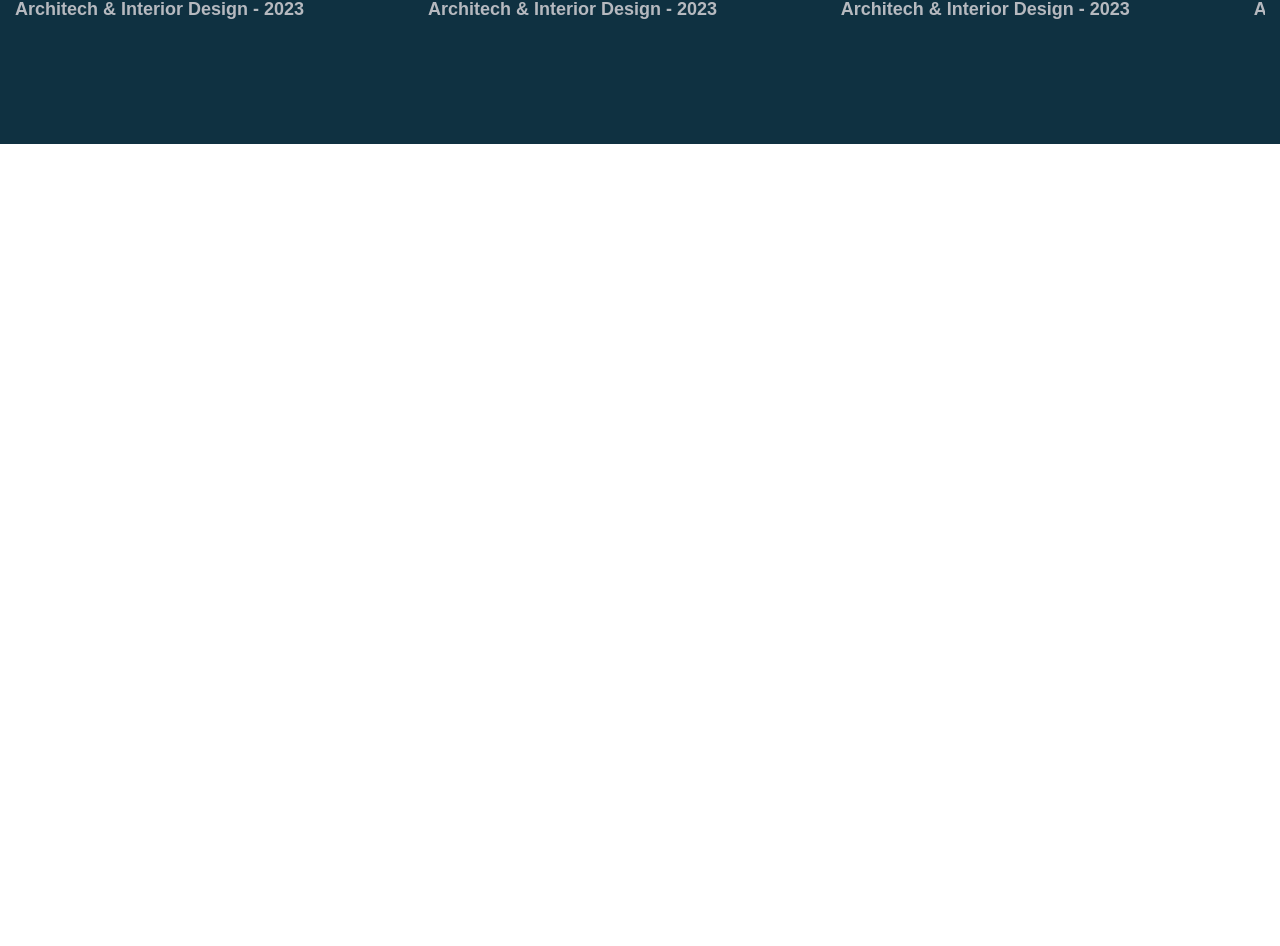
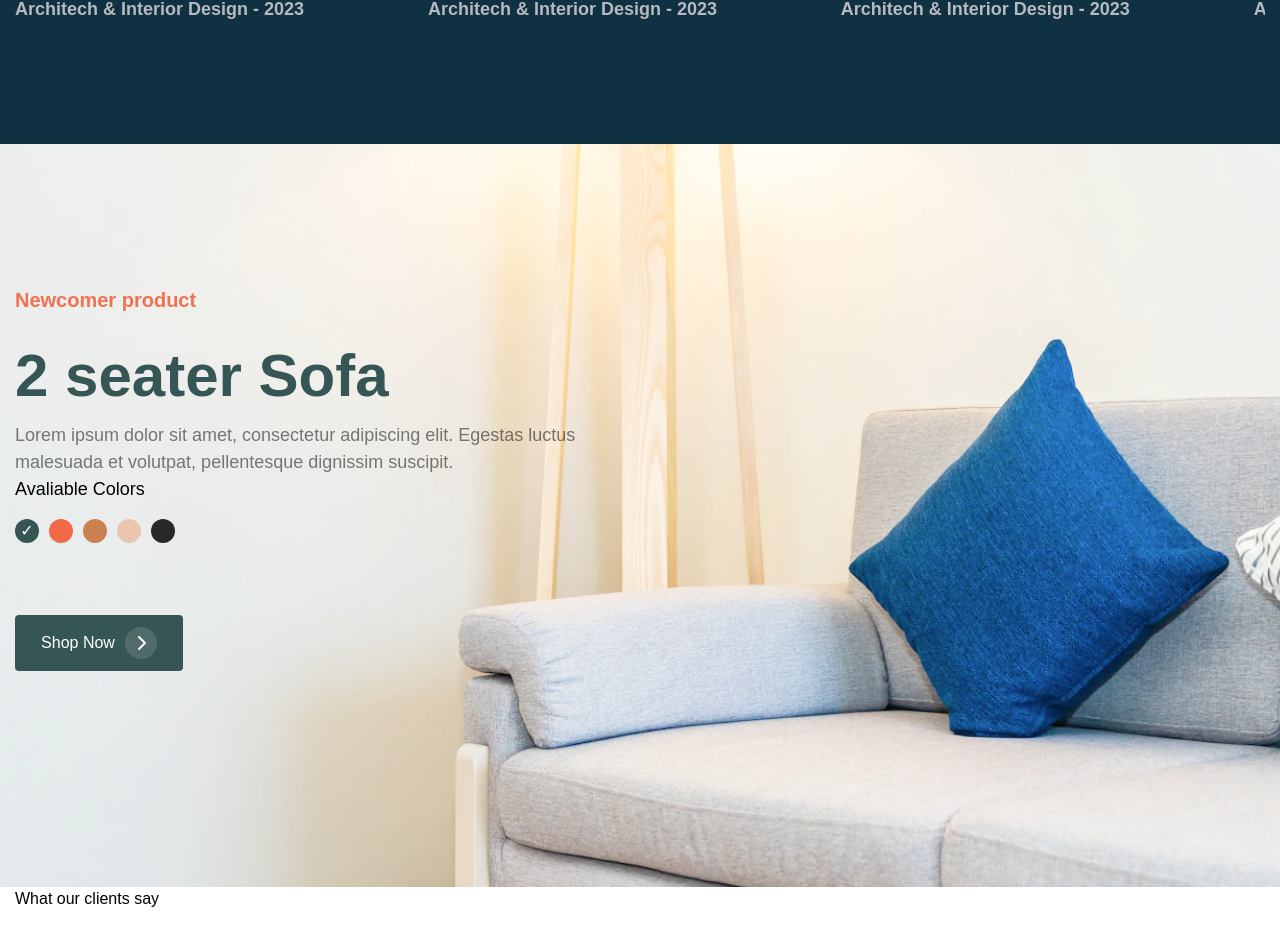
Before and after one commit to Utkirbek221/Loyiha1, a React (Create React App) app: page / in a window 1280 px wide. Shown: the part 3330-4276 px from the top of the page. Built offline with nearby package versions, Linux system fonts and the light colour scheme.

Commit message:
section sofa

```diff
--- a/package.json
+++ b/package.json
@@ -11,6 +11,7 @@
     "fontawesome": "^5.6.3",
     "react": "^18.2.0",
     "react-dom": "^18.2.0",
+    "react-icons": "^4.8.0",
     "react-scripts": "5.0.1",
     "swiper": "^9.2.4",
     "web-vitals": "^2.1.4"
--- a/src/components/Header.jsx
+++ b/src/components/Header.jsx
@@ -1,6 +1,7 @@
 import React from "react";
 import img from "../img/img.png";
 import logo from "../img/Logo.svg";
+
 export default function Header() {
   return (
     <header
--- /dev/null
+++ b/src/components/SS.jsx
@@ -0,0 +1,35 @@
+import React, { useState } from "react";
+
+export default function SS({activeButton,handleClick}) {
+
+
+  return (
+    <div className="flex items-center gap-[10px]">
+      <button
+        className={activeButton === 0 ? "active bg-[#355655] w-[24px] h-[24px] rounded-[50%] text-[#ffff]" : "bg-[#355655] w-[24px] h-[24px] rounded-[50%] text-[#ffff] "}
+        onClick={() => handleClick(0)}
+      >
+      </button>
+      <button
+        className={activeButton === 1 ? "active text-[#ffff] bg-[#F26947] w-[24px] h-[24px] rounded-[50%]" : "bg-[#F26947] w-[24px] h-[24px] rounded-[50%] "}
+        onClick={() => handleClick(1)}
+      >
+      </button>
+      <button
+        className={activeButton === 2 ? "active text-[#ffff] bg-[#CA8152] w-[24px] h-[24px] rounded-[50%]" : "bg-[#CA8152] w-[24px] h-[24px] rounded-[50%]"}
+        onClick={() => handleClick(2)}
+      >
+      </button>
+      <button
+        className={activeButton === 3 ? "active text-[#ffff] bg-[#EBC5AD] w-[24px] h-[24px] rounded-[50%]" : "bg-[#EBC5AD] w-[24px] h-[24px] rounded-[50%]"}
+        onClick={() => handleClick(3)}
+      >
+      </button>
+      <button
+        className={activeButton === 4 ? "active text-[#ffff] bg-[#292928] w-[24px] h-[24px] rounded-[50%]" : "bg-[#292928] w-[24px] h-[24px] rounded-[50%]"}
+        onClick={() => handleClick(4)}
+      >
+      </button>
+    </div>
+  );
+}
--- a/src/components/Section.jsx
+++ b/src/components/Section.jsx
@@ -6,8 +6,15 @@ import "swiper/css";
 import "swiper/css/pagination";
 import "swiper/css/navigation";
 import { Navigation } from "swiper";
+import bgImg from "../img/bgimg.svg";
+import SS from "./SS";
 
 export default function Section() {
+  const [activeButton, setActiveButton] = useState(0);
+  const handleClick = (index) => {
+    setActiveButton(index);
+  };
+
   const { products, room } = useGlobalContext();
   const [setSwiperRef] = useState(null);
   const SlideRef = useRef();
@@ -20,6 +27,11 @@ export default function Section() {
   const slideRef = useRef();
   const next = () => {
     slideRef.current.swiper.slideNext();
+  };
+  const style = {
+    button:
+      "flex gap-[10px] justify-center items-center rounded-[4px] text-[#ffff] w-[168px] h-[56px]",
+    text: "text-[60px] font-semibold  pt-[16px]  pb-[1px]",
   };
 
   return (
@@ -151,8 +163,11 @@ export default function Section() {
           <h1 className="text-[60px] font-semibold pt-[129px] text-[white]">
             Our lates projects
           </h1>
-          <div  className="absolute right-[4%] bottom-[33%] w-[90px] h-[90px] border-[#0F3141] z-[9999]  border-[8px] bg-[#F07454] rounded-[50%] flex items-center justify-center">
-            <i onClick={next}  className="fa-solid fa-arrow-right text-[44px] text-[#ffff]"></i>
+          <div className="cursor-pointer absolute right-[4%] bottom-[33%] w-[90px] h-[90px] border-[#0F3141] z-[9999]  border-[8px] bg-[#F07454] rounded-[50%] flex items-center justify-center">
+            <i
+              onClick={next}
+              className="fa-solid fa-arrow-right text-[44px] text-[#ffff]"
+            ></i>
           </div>
           <div className="flex overflow-hidden mt-[100px]">
             <Swiper
@@ -171,13 +186,16 @@ export default function Section() {
               {room.length ? (
                 room.map((lates) => (
                   <SwiperSlide>
-                    <div key={lates.id}>
+                    <div
+                      key={lates.id}
+                      className="cursor-pointer hover:text-red-500"
+                    >
                       <img
                         className="h-[520px] min-w-[420px] rounded-[30px] mr-[40px]"
                         src={lates.img}
                         alt=""
                       />
-                      <h1 className="text-[white] text-[24px] font-semibold mt-[24px] mb-[16px]">
+                      <h1 className="text-white cursor-pointer text-[24px] font-semibold mt-[24px] mb-[16px] hover:text-red-500">
                         {lates.name}
                       </h1>
                       <p className="text-[#B6B9BF] text-[18px] font-semibold">
@@ -193,6 +211,71 @@ export default function Section() {
           </div>
         </div>
       </div>
+      <div
+        className="w-full h-[743px] bg-cover bg-no-repeat bg-center"
+        style={{ backgroundImage: `url(${bgImg})` }}
+      >
+        <div className="container">
+          <h4 className="text-[#F17252] pt-[141px] text-[20px] font-semibold ">
+            Newcomer product
+          </h4>
+          <h1
+            onClick={() => handleClick(0)}
+            className={
+              activeButton === 0
+                ? `text-[#355655] ${style.text}`
+                : activeButton === 1
+                ? `text-[#F26947] ${style.text}`
+                : activeButton === 2
+                ? `text-[#CA8152] ${style.text}`
+                : activeButton === 3
+                ? `text-[#EBC5AD] ${style.text}`
+                : activeButton === 4
+                ? `text-[#292928] ${style.text}`
+                : ""
+            }
+          >
+            2 seater Sofa
+          </h1>
+          <p className="text-[18px] font-normal opacity-50 w-[645px]">
+            Lorem ipsum dolor sit amet, consectetur adipiscing elit. Egestas
+            luctus malesuada et volutpat, pellentesque dignissim suscipit.{" "}
+          </p>
+          <p className="text-[18px] font-medium pt-[32] pb-[16px]">
+            Avaliable Colors
+          </p>
+          <div className="flex pb-[72px]">
+            <SS activeButton={activeButton} handleClick={handleClick} />
+          </div>
+          <button
+            onClick={() => handleClick(0)}
+            className={
+              activeButton === 0
+                ? `bg-[#355655] ${style.button}`
+                : activeButton === 1
+                ? `bg-[#F26947] ${style.button}`
+                : activeButton === 2
+                ? `bg-[#CA8152] ${style.button}`
+                : activeButton === 3
+                ? `bg-[#EBC5AD] ${style.button}`
+                : activeButton === 4
+                ? `bg-[#292928] ${style.button}`
+                : ""
+            }
+          >
+            Shop Now
+            <div className="w-[32px] h-[32px] rounded-[50%] bg-low-red flex justify-center items-center ">
+              <i class="fa-solid fa-chevron-right"></i>
+            </div>
+          </button>
+        </div>
+      </div>
+      <div className="w-full h-[970px] ">
+        <div className="container">
+          <h1>What our clients say</h1>
+
+        </div>
+      </div>
     </section>
   );
 }
--- a/src/index.css
+++ b/src/index.css
@@ -34,3 +34,10 @@
   object-fit: cover;
 
 }
+.active:before {
+  content: "\2713";
+  display: flex;
+  justify-content: center;
+  align-items: center;
+
+}
```
Also changed, not shown: src/img/bgimg.svg (added), 1 other file (tests, documents, lock files or other folders).
